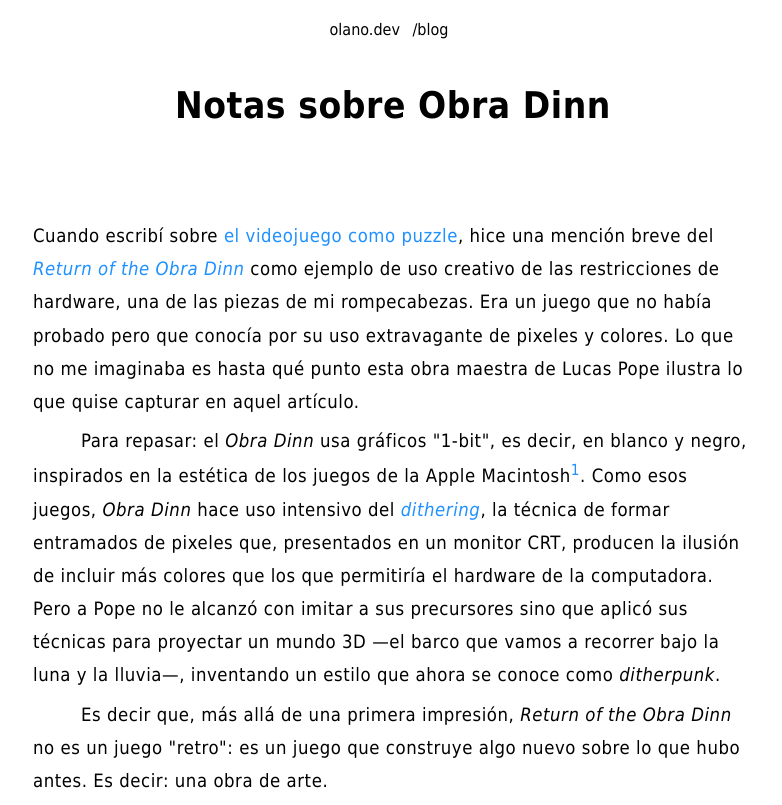
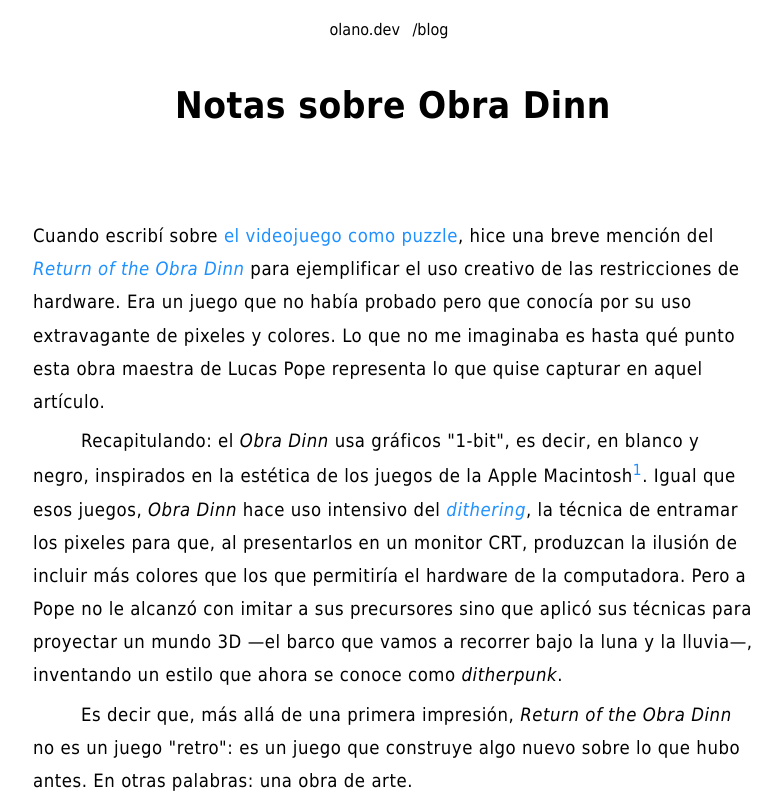
Before and after one commit to facundoolano/olano.dev, a Jekyll site: the page built from _posts/2023-10-30-notas-sobre-obra-dinn.html, in a window 1280 px wide and 900 px high, cut to the strip 0-805 px from the top of the window. Shown: the whole strip, without its empty margins (247-1029 px from the left). Built offline with Jekyll 4.4.1, drawn with Linux system fonts in a browser that asks for light colours; some of the changed text lies outside the part shown.

Commit message:
more cleanup

```diff
--- a/_posts/2023-10-30-notas-sobre-obra-dinn.html
+++ b/_posts/2023-10-30-notas-sobre-obra-dinn.html
@@ -9,15 +9,15 @@
 
 
 <p>
-Cuando escribí sobre <a href="../2023-06-16-del-videojuego-como-puzzle/">el videojuego como puzzle</a>, hice una mención breve del <a href="https://obradinn.com"><i>Return of the Obra Dinn</i></a> como ejemplo de uso creativo de las restricciones de hardware, una de las piezas de mi rompecabezas. Era un juego que no había probado pero que conocía por su uso extravagante de pixeles y colores. Lo que no me imaginaba es hasta qué punto esta obra maestra de Lucas Pope ilustra lo que quise capturar en aquel artículo.
+Cuando escribí sobre <a href="../2023-06-16-del-videojuego-como-puzzle/">el videojuego como puzzle</a>, hice una breve mención del <a href="https://obradinn.com"><i>Return of the Obra Dinn</i></a> para ejemplificar el uso creativo de las restricciones de hardware. Era un juego que no había probado pero que conocía por su uso extravagante de pixeles y colores. Lo que no me imaginaba es hasta qué punto esta obra maestra de Lucas Pope representa lo que quise capturar en aquel artículo.
 </p>
 
 <p>
-Para repasar: el <i>Obra Dinn</i> usa gráficos "1-bit", es decir, en blanco y negro, inspirados en la estética de los juegos de la Apple Macintosh<sup><a id="fnr.1" class="footref" href="#fn.1">1</a></sup>. Como esos juegos, <i>Obra Dinn</i> hace uso intensivo del <a href="https://es.wikipedia.org/wiki/Tramado"><i>dithering</i></a>, la técnica de formar entramados de pixeles que, presentados en un monitor CRT, producen la ilusión de incluir más colores que los que permitiría el hardware de la computadora. Pero a Pope no le alcanzó con imitar a sus precursores sino que aplicó sus técnicas para proyectar un mundo 3D &#x2014;el barco que vamos a recorrer bajo la luna y la lluvia&#x2014;, inventando un estilo que ahora se conoce como <i>ditherpunk</i>.
+Recapitulando: el <i>Obra Dinn</i> usa gráficos "1-bit", es decir, en blanco y negro, inspirados en la estética de los juegos de la Apple Macintosh<sup><a id="fnr.1" class="footref" href="#fn.1">1</a></sup>. Igual que esos juegos, <i>Obra Dinn</i> hace uso intensivo del <a href="https://es.wikipedia.org/wiki/Tramado"><i>dithering</i></a>, la técnica de entramar los pixeles para que, al presentarlos en un monitor CRT, produzcan la ilusión de incluir más colores que los que permitiría el hardware de la computadora. Pero a Pope no le alcanzó con imitar a sus precursores sino que aplicó sus técnicas para proyectar un mundo 3D &#x2014;el barco que vamos a recorrer bajo la luna y la lluvia&#x2014;, inventando un estilo que ahora se conoce como <i>ditherpunk</i>.
 </p>
 
 <p>
-Es decir que, más allá de una primera impresión, <i>Return of the Obra Dinn</i> no es un juego "retro": es un juego que construye algo nuevo sobre lo que hubo antes. Es decir: una obra de arte.
+Es decir que, más allá de una primera impresión, <i>Return of the Obra Dinn</i> no es un juego "retro": es un juego que construye algo nuevo sobre lo que hubo antes. En otras palabras: una obra de arte.
 </p>
 
 <div class="text-center">
@@ -50,11 +50,11 @@
 </div>
 
 <p>
-A juzgar por el producto final, el estilo gráfico es una genialidad no esencial al juego. <i>Return of the Obra Dinn</i> podría funcionar en colores o sin dithering. Acaso los gráficos importan menos por lo novedoso, por lo trabajoso del método o lo atractivo del resultado, que por haber sido el vehículo que condujo a lo que hace de este un juego notable. Lucas Pope rescata una experiencia que yo suponía inaccesible, que yo creía propia de una década anterior: el entusiasmo por explorar y descubrir, la gratificación de la observación atenta y la deducción, la confianza en que las respuestas se encuentran en el propio juego y no en un buscador.
+A juzgar por el resultado, el estilo gráfico es una genialidad que no forma parte de la esencia del juego. <i>Return of the Obra Dinn</i> podría funcionar en colores o sin dithering. Acaso los gráficos importan menos por lo novedoso, por lo trabajoso del método o lo atractivo del resultado, que por haber sido el vehículo que condujo a lo que hace de este un juego notable. Lucas Pope rescata una experiencia que yo suponía inaccesible, que yo creía propia de una década anterior: el entusiasmo por explorar y descubrir, la gratificación de la observación atenta y la deducción, la confianza en que las respuestas se encuentran en el propio juego y no en un buscador.
 </p>
 
 <p>
-No recuerdo un videojuego que haya traducido mejor los mecanismos de la ficción detectivesca: que haya aprovechado mejor las posibilidades del medio para plantearle una pulseada a su audiencia. En reseñas de Steam vi algunas variantes creativas de que "sería mejor olvidar este juego para volver a experimentarlo por primera vez". Concuerdo, aunque  me conformo con encontrar otros parecidos<sup><a id="fnr.2" class="footref" href="#fn.2">2</a></sup>. Porque, como antes <i>Los crímenes de la Rue Morgue</i>, el <a href="../2022-08-09-llegando-los-monos/"><i>Colossal Cave Adventure</i></a> y <a href="https://if50.substack.com/p/1979-the-cave-of-time"><i>The Cave of Time</i></a>, <i>Return of the Obra Dinn</i> bien podría ser la inauguración de un género: una fórmula en la que, aún agotada la novedad, reincidiríamos con gusto, todos los años, como el aficionado que vuelve religiosamente al refugio de su novela policial.
+No se me ocurre un videojuego que haya traducido mejor los mecanismos de la ficción detectivesca: que haya aprovechado mejor las posibilidades del medio para plantearle una pulseada a su audiencia. En reseñas de Steam vi algunas variantes creativas de que "sería mejor olvidar este juego para volver a experimentarlo por primera vez". Concuerdo, aunque  me conformo con encontrar otros parecidos<sup><a id="fnr.2" class="footref" href="#fn.2">2</a></sup>. Porque, como alguna vez <i>Los crímenes de la Rue Morgue</i>, el <a href="../2022-08-09-llegando-los-monos/"><i>Colossal Cave Adventure</i></a> y <a href="https://if50.substack.com/p/1979-the-cave-of-time"><i>The Cave of Time</i></a>, <i>Return of the Obra Dinn</i> bien podría inaugurar un género: una fórmula en la que, aún agotada la novedad, reincidiríamos con gusto, todos los años, como el aficionado que vuelve religiosamente al refugio de su novela policial.
 </p>
 
 <div id="outline-container-orga488aaf" class="outline-2">
```
Also changed, not shown: other parts of _posts/2023-10-30-notas-sobre-obra-dinn.html (+1 -1 lines), org/_posts/2023-10-30-notas-sobre-obra-dinn.org (+6 -6 lines).
